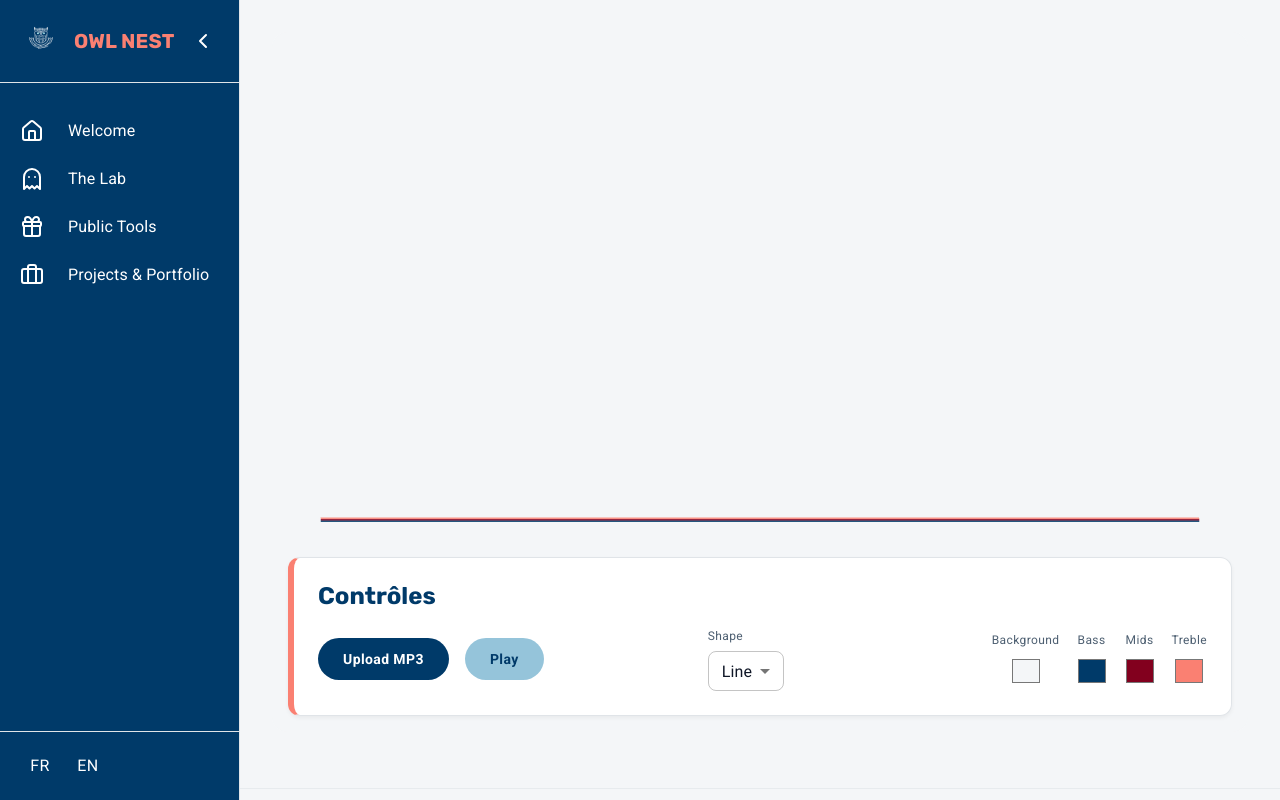
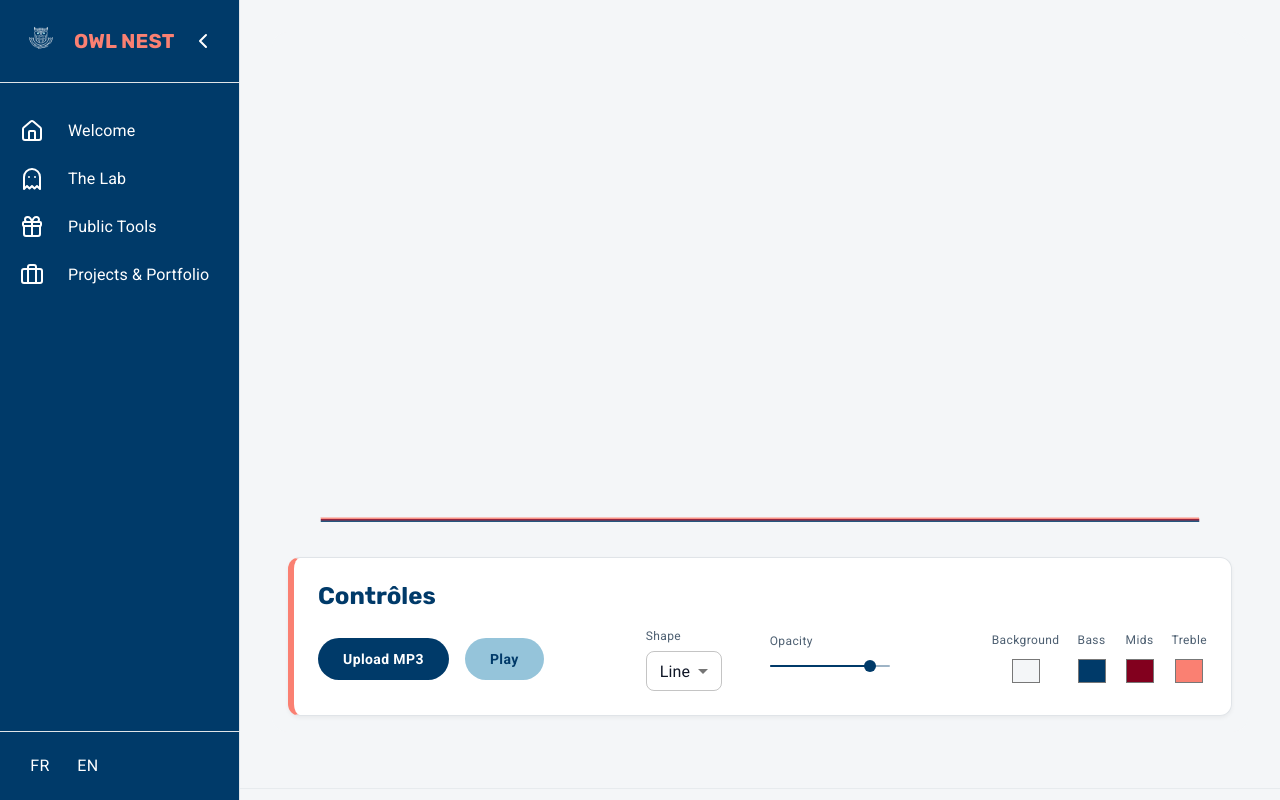
Before and after one commit to nadi3/owl-nest, a React (Vite) app: page /tools/visualizer in a window 1280 px wide. Built offline with nearby package versions, Linux system fonts and the light colour scheme.

Commit message:
feat: add opacity slider

```diff
--- a/src/components/tools/AudioVisualizerCanvas.tsx
+++ b/src/components/tools/AudioVisualizerCanvas.tsx
@@ -152,7 +152,7 @@ const VisualizerScene: React.FC = () => {
           color={settings.bassColor}
           side={THREE.DoubleSide}
           transparent
-          opacity={0.85}
+          opacity={settings.opacity}
           toneMapped={false}
         />
       </mesh>
@@ -161,7 +161,7 @@ const VisualizerScene: React.FC = () => {
           color={settings.midColor}
           side={THREE.DoubleSide}
           transparent
-          opacity={0.85}
+          opacity={settings.opacity}
           toneMapped={false}
         />
       </mesh>
@@ -170,7 +170,7 @@ const VisualizerScene: React.FC = () => {
           color={settings.trebleColor}
           side={THREE.DoubleSide}
           transparent
-          opacity={0.85}
+          opacity={settings.opacity}
           toneMapped={false}
         />
       </mesh>
--- a/src/components/tools/AudioVisualizerControls.tsx
+++ b/src/components/tools/AudioVisualizerControls.tsx
@@ -1,11 +1,13 @@
-/**
- * @file AudioVisualizerControls.tsx
- * @description Control panel for the Audio Visualizer.
- * Allows users to upload an MP3 file, toggle playback, and adjust shapes/colors.
- */
-
 import React from 'react';
-import { Box, Stack, Typography, MenuItem, Select, type SelectChangeEvent } from '@mui/material';
+import {
+  Box,
+  Stack,
+  Typography,
+  MenuItem,
+  Select,
+  type SelectChangeEvent,
+  Slider,
+} from '@mui/material';
 import { useTranslation } from 'react-i18next';
 import { useAudioVisualizerStore } from '@/store/tools/useAudioVisualizerStore.ts';
 import type { VisualizerShape } from '@/types/tools/audioVisualizer.ts';
@@ -17,22 +19,17 @@ const AudioVisualizerControls: React.FC = () => {
   const { isPlaying, settings, setAudioFile, setIsPlaying, updateSetting } =
     useAudioVisualizerStore();
 
-  // Handle file selection
   const handleFileUpload = (event: React.ChangeEvent<HTMLInputElement>) => {
     const file = event.target.files?.[0] || null;
     if (file) {
       setAudioFile(file);
-      // TODO : handle the actual audio loading in the service later
-      console.log('File uploaded:', file.name);
     }
   };
 
-  // Handle shape change from Select
   const handleShapeChange = (event: SelectChangeEvent<string>) => {
     updateSetting('shape', event.target.value as VisualizerShape);
   };
 
-  // Helper component to render a color picker block
   const ColorPicker = ({
     label,
     settingKey,
@@ -46,7 +43,7 @@ const AudioVisualizerControls: React.FC = () => {
       </Typography>
       <input
         type="color"
-        value={settings[settingKey]}
+        value={settings[settingKey] as string}
         onChange={(e) => updateSetting(settingKey, e.target.value)}
         style={{
           width: '32px',
@@ -80,7 +77,8 @@ const AudioVisualizerControls: React.FC = () => {
           </NestButton>
         </Stack>
 
-        <Box sx={{ minWidth: 120 }}>
+        <Stack direction="row" spacing={3} alignItems="center">
+          <Box sx={{ minWidth: 100 }}>
             <Typography variant="caption" color="text.secondary" display="block" mb={0.5}>
               {t('tools.audioVisualizer.controls.shape', 'Shape')}
             </Typography>
@@ -95,6 +93,23 @@ const AudioVisualizerControls: React.FC = () => {
             </Select>
           </Box>
 
+          <Box sx={{ width: 120 }}>
+            <Typography variant="caption" color="text.secondary" display="block">
+              {t('tools.audioVisualizer.controls.opacity', 'Opacity')}
+            </Typography>
+            <Slider
+              size="small"
+              value={settings.opacity}
+              min={0.1}
+              max={1}
+              step={0.05}
+              onChange={(_, newValue) => updateSetting('opacity', newValue as number)}
+              valueLabelDisplay="auto"
+              valueLabelFormat={(val) => `${Math.round(val * 100)}%`}
+            />
+          </Box>
+        </Stack>
+
         <Stack direction="row" spacing={2}>
           <ColorPicker label="Background" settingKey="backgroundColor" />
           <ColorPicker label="Bass" settingKey="bassColor" />
--- a/src/store/tools/useAudioVisualizerStore.ts
+++ b/src/store/tools/useAudioVisualizerStore.ts
@@ -17,6 +17,7 @@ export const useAudioVisualizerStore = create<AudioVisualizerState>((set) => ({
     midColor: owlTheme.palette.error.main,
     trebleColor: owlTheme.palette.secondary.main,
     shape: 'line',
+    opacity: 0.85,
   },
 
   setAudioFile: (file) => {
--- a/src/types/tools/audioVisualizer.ts
+++ b/src/types/tools/audioVisualizer.ts
@@ -16,6 +16,8 @@ export interface VisualizerSettings {
   trebleColor: string;
   /** The shape pattern of the audio visualizer. */
   shape: VisualizerShape;
+  /** The opacity of the rendered frequency waves (0 to 1). */
+  opacity: number;
 }
 
 export interface AudioVisualizerState {
```
Lines whose indentation alone changed are shown as unchanged.
